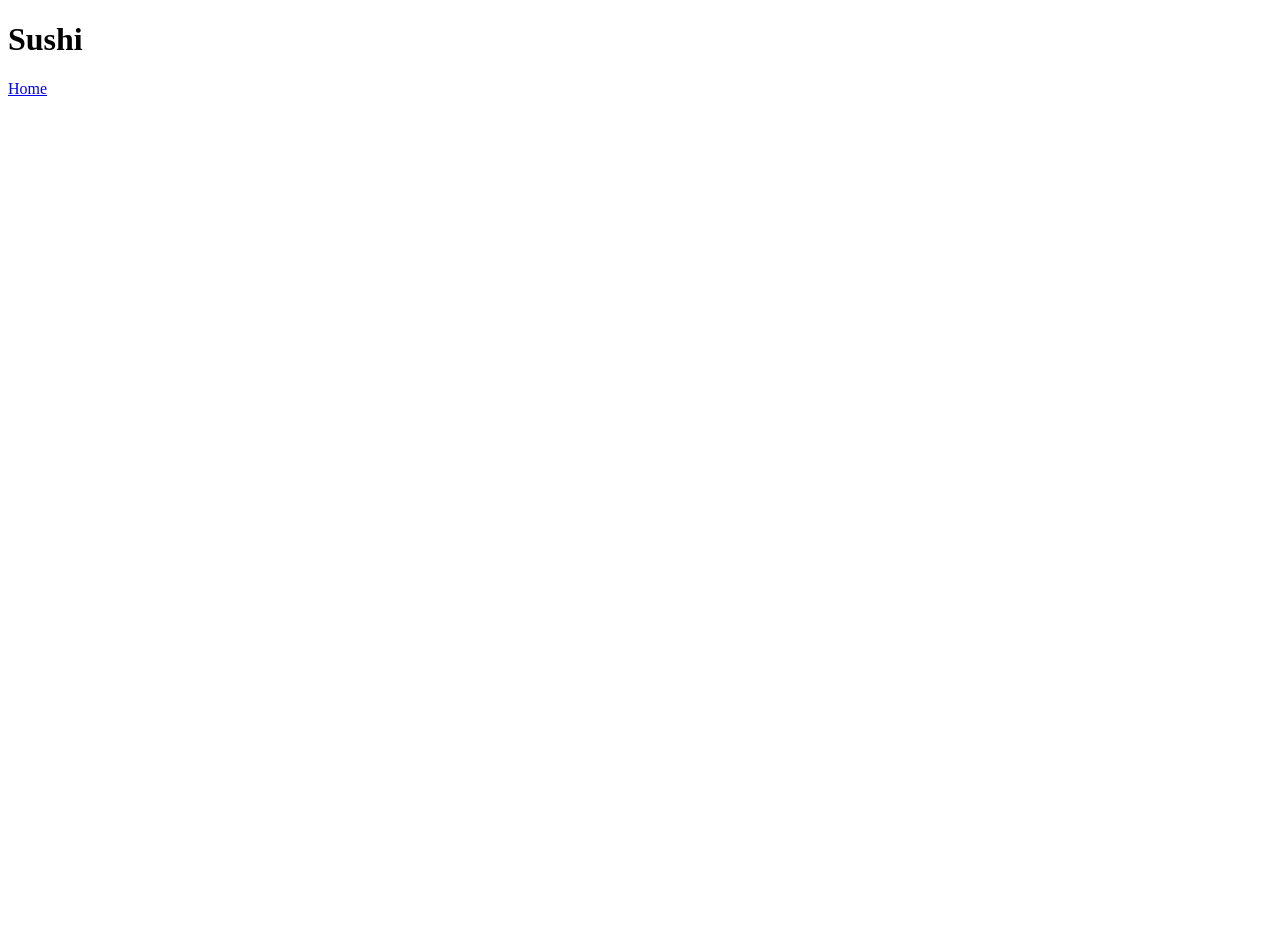
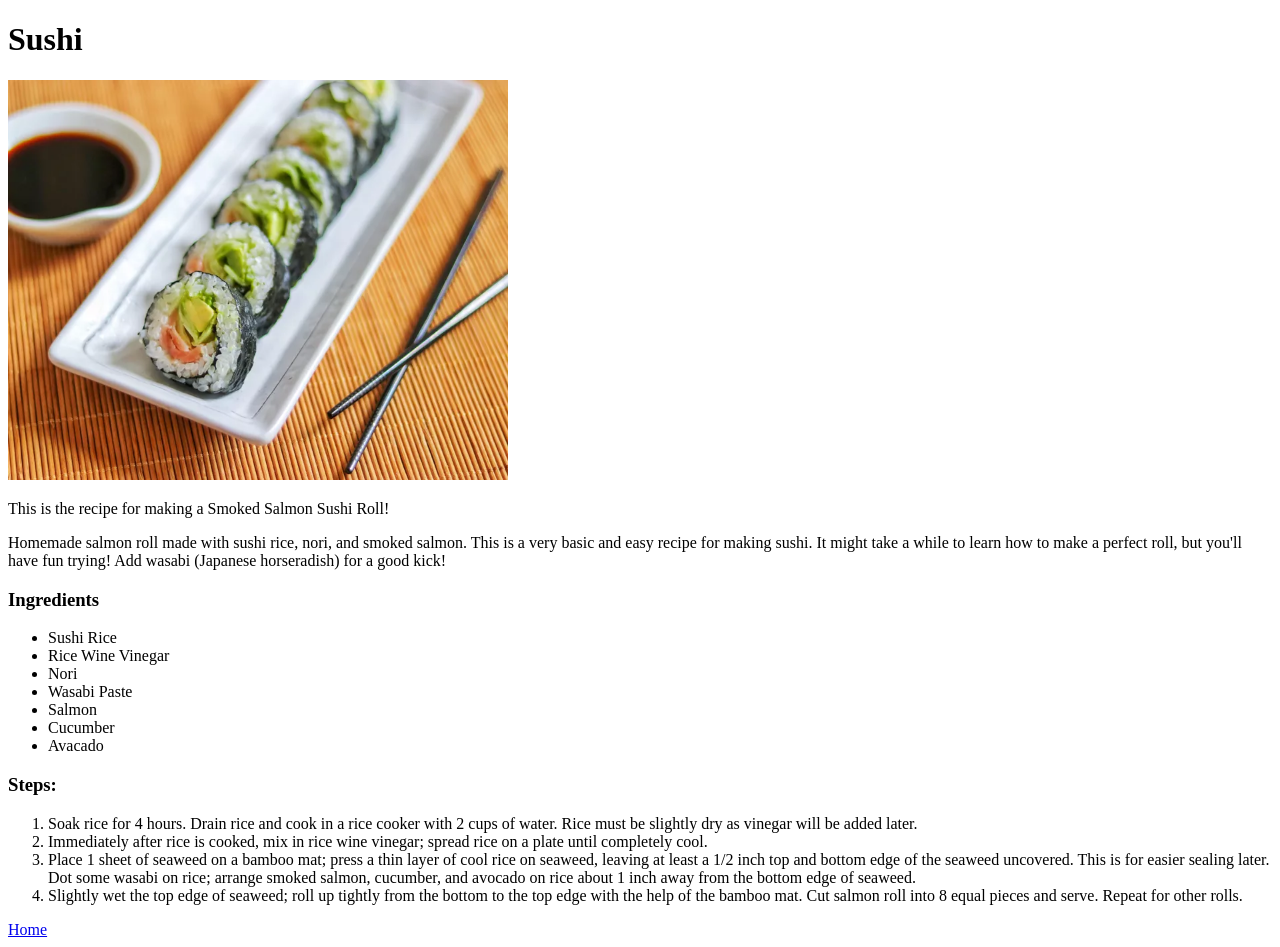
Before and after one commit to amandaw800/odin-recipes, a plain HTML site: page recipes/sushi.html in a window 1280 px wide. Before the commit the page ends 800 px from the top, so only its background shows below. Drawn offline with Linux system fonts and the light colour scheme.

Commit message:
Finished sushi.html and includes steps and ingredients

```diff
--- a/recipes/sushi.html
+++ b/recipes/sushi.html
@@ -12,6 +12,56 @@
 
     <body>
 
+        <img src="../images/sushi.webp" alt="Sushi Picture" height = "400" width = "500" >
+
+        <p> This is the recipe for making a Smoked Salmon Sushi Roll!
+        </p>
+
+        <p> Homemade salmon roll made with sushi rice, nori, and smoked salmon. This is a very basic and easy recipe for making sushi. It might take a while to learn how to make a perfect roll, but you'll have fun trying! Add wasabi (Japanese horseradish) for a good kick!</p>
+
+        <h3> Ingredients </h3>
+        <ul>
+            <li>
+                Sushi Rice
+            </li>
+            <li>
+                Rice Wine Vinegar
+            </li>
+            <li>
+                Nori
+            </li>
+            <li>
+                Wasabi Paste
+            </li>
+            <li>
+                Salmon
+            </li>
+            <li>
+                Cucumber
+            </li>
+            <li>
+                Avacado
+            </li>
+        </ul>
+        <h3> Steps: </h3>
+        <ol>
+            <li>
+                Soak rice for 4 hours. Drain rice and cook in a rice cooker with 2 cups of water. Rice must be slightly dry as vinegar will be added later.
+
+            </li>
+            <li>
+                Immediately after rice is cooked, mix in rice wine vinegar; spread rice on a plate until completely cool.
+            </li>
+            <li>
+                Place 1 sheet of seaweed on a bamboo mat; press a thin layer of cool rice on seaweed, leaving at least a 1/2 inch top and bottom edge of the seaweed uncovered. This is for easier sealing later. Dot some wasabi on rice; arrange smoked salmon, cucumber, and avocado on rice about 1 inch away from the bottom edge of seaweed.
+            </li>
+            <li>
+                Slightly wet the top edge of seaweed; roll up tightly from the bottom to the top edge with the help of the bamboo mat. Cut salmon roll into 8 equal pieces and serve. Repeat for other rolls.
+
+            </li>
+
+        </ol>
+
         <a href="../index.html">Home</a>
 
     </body>
```
Also changed, not shown: index.html (+8 -0 lines), images/sushi.webp (added).
